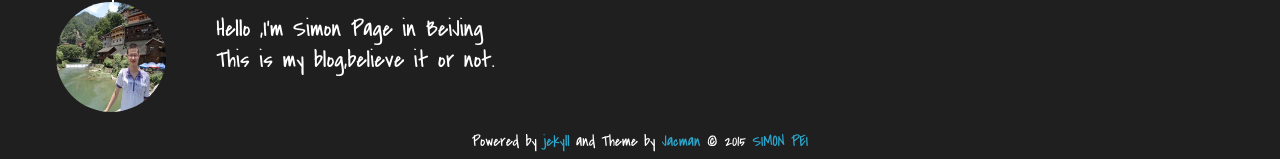
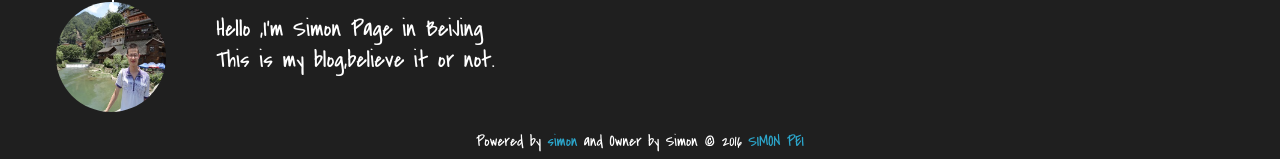
Before and after one commit to simon2011/simon2011.github.io, a Jekyll site: the page built from index.html, in a window 1280 px wide. Shown: the part 765-924 px from the top of the page. Built offline with Jekyll 4.4.1, drawn with Linux system fonts in a browser that asks for light colours; Markdown is read by kramdown in place of the engine named in the settings; the list of posts is cut into pages by our own code.

Commit message:
Update footer.html

```diff
--- a/_includes/_partial/footer.html
+++ b/_includes/_partial/footer.html
@@ -60,7 +60,7 @@
 				-->
 
 		<p class="copyright">
-		Powered by <a href="http://jekyllrb.com" target="_blank" title="jekyll">jekyll</a> and Theme by <a href="https://github.com/wuchong/jacman" target="_blank" title="Jacman">Jacman</a> © 2015
+		Powered by <a href="https://simon2011.github.io" target="_blank" title="simon">simon</a> and Owner by Simon © 2016
 		{% if site.author.name %}
 		<a href="{{ site.root }}about" target="_blank" title="{{ site.author.name }}">{{ site.author.name }}</a>
 		{% else %}
```
